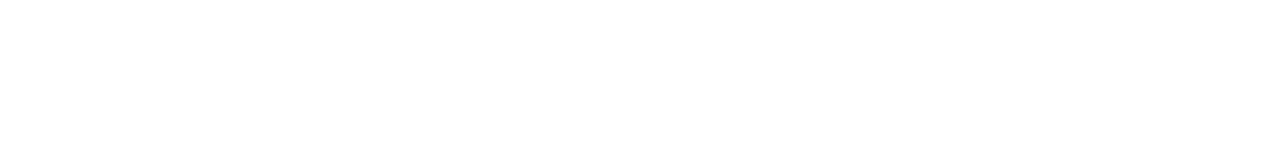
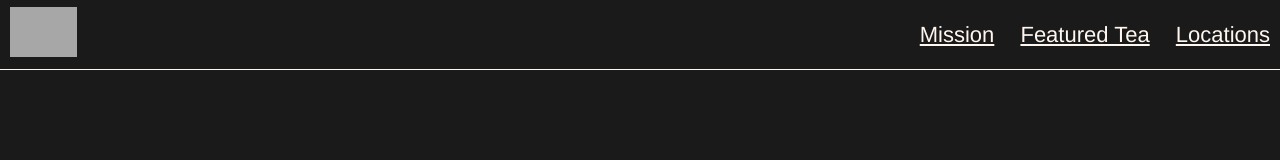
Before and after one commit to jzalexzhao/TeaCozy, a plain HTML site: page index.html in a window 1280 px wide. Drawn offline with Linux system fonts and the light colour scheme; grey boxes are pictures that could not be loaded.

Commit message:
Finished the header.

```diff
--- a/index.html
+++ b/index.html
@@ -6,11 +6,24 @@
 </head>
 
 <body>
+  <!--HEADER SECTION-->
 
+  <header>
+
+    <div id="HeaderImage">
+      <img src="https://s3.amazonaws.com/codecademy-content/courses/freelance-1/unit-4/img-tea-cozy-logo.png" alt="The logo for Tea cozy" />
+    </div>
+
+
+    <nav>
+      <span><a href="">Mission</a></span>
+      <span><a href="">Featured Tea</a></span>
+      <span><a href="">Locations</a></span>
+    </nav>
+
+
+  </header>
 
 </body>
 
-
-
-
 </html>
--- a/resources/css/style.css
+++ b/resources/css/style.css
@@ -0,0 +1,39 @@
+html {
+  font-family: Helvetica;
+  font-size: 22px;
+  color:seashell;
+  background-color: black;
+  opacity: 0.9;
+}
+
+
+header {
+  display: flex;
+  background-color: black;
+  justify-content: space-between;
+  border: 1px solid seashell;
+  border-left: 0;
+  border-top: 0;
+  height: 69px;
+  width: 100%;
+  align-items: center;
+  position: fixed;
+  top: 0;
+  left: 0;
+}
+
+header img {
+  height: 50px;
+  padding-left: 10px;
+  padding-right: 50px;
+}
+
+nav span {
+  padding: 20px 10px;
+  display: inline-block;
+}
+
+a {
+  text-decoration: underline;
+  color: seashell;
+}
```
Also changed, not shown: 2 other files.
